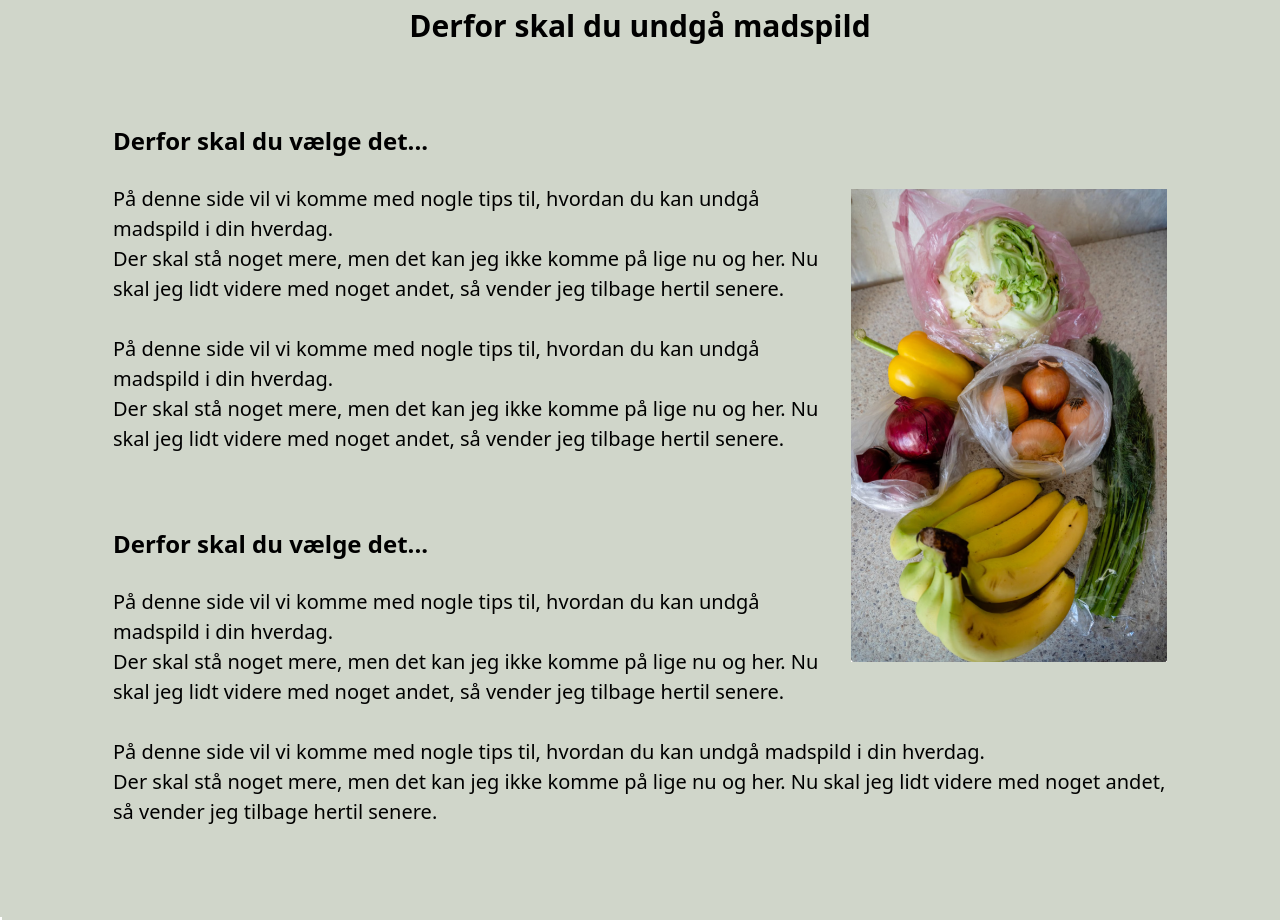
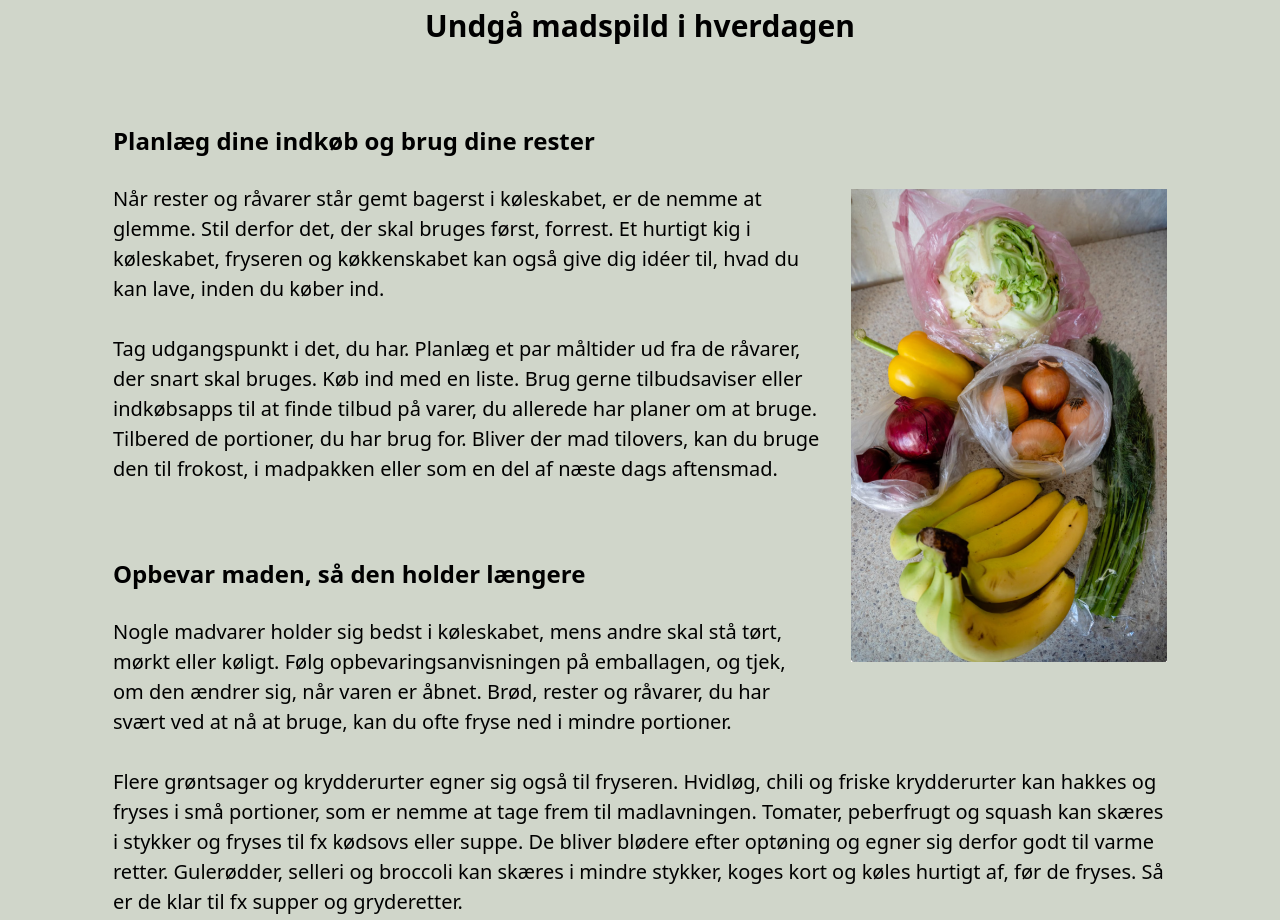
Before and after one commit to dianebryhl-max/Madspild-start, a plain HTML site: page undgåmadspild.html in a window 1280 px wide. Shown: the part 275-1195 px from the top of the page. Drawn offline with Linux system fonts and the light colour scheme.

Commit message:
Sidste gem inden jeg linker til mit dokument. Jeg har været god! - ses

```diff
--- a/css/kontakt.css
+++ b/css/kontakt.css
@@ -146,7 +146,7 @@ form button {
 }
 
 .overskrift-2 {
-    font-size: 30px;
+    font-size: 23px;
     padding-bottom: 1.5em;
     padding-left: 2.5em;
 }
--- a/undgåmadspild.html
+++ b/undgåmadspild.html
@@ -23,7 +23,7 @@
 
         <a href="index.html">
             <!--Logo billede genereret af AI-->
-        <img class="logo" src="img/logo.svg" alt="logo Undgå Madspild, En grønnere hverdag"></a>
+        <img class="logo" src="img/logo.svg" alt=""></a>
 
         <nav>
             <ul>
@@ -42,28 +42,32 @@
 
         <div class="madspild-side">
 
-        <h2>Derfor skal du undgå madspild</h2>
+        <h2>Undgå madspild i hverdagen</h2>
 
         <section>
 
-             <img class="billede1" src="img/Undgå madspild siden.png" alt="Frugt og grøntsager i poser">
+             <img class="billede1" src="img/Undgå madspild siden.png" alt="">
 
-            <h3>Derfor skal du vælge det...</h3>
+            <h3>Planlæg dine indkøb og brug dine rester</h3>
 
 
-            <p class="første-tekst">På denne side vil vi komme med nogle tips til, hvordan du kan undgå madspild i din hverdag. <br>
-            Der skal stå noget mere, men det kan jeg ikke komme på lige nu og her. Nu skal jeg lidt videre med noget andet, så vender jeg tilbage hertil senere.</p>
+            <p class="første-tekst">Når rester og råvarer står gemt bagerst i køleskabet, er de nemme at glemme. Stil derfor det, der skal bruges først, forrest. Et hurtigt kig i køleskabet, fryseren og køkkenskabet kan også give dig idéer til, hvad du kan lave, inden du køber ind.
 
-            <p class="anden-tekst">På denne side vil vi komme med nogle tips til, hvordan du kan undgå madspild i din hverdag. <br>
-            Der skal stå noget mere, men det kan jeg ikke komme på lige nu og her. Nu skal jeg lidt videre med noget andet, så vender jeg tilbage hertil senere.</p>
+            <p class="anden-tekst">Tag udgangspunkt i det, du har. Planlæg et par måltider ud fra de råvarer, der snart skal bruges.
+            Køb ind med en liste. Brug gerne tilbudsaviser eller indkøbsapps til at finde tilbud på varer, du allerede har planer om at bruge.
+            Tilbered de portioner, du har brug for. Bliver der mad tilovers, kan du bruge den til frokost, i madpakken eller som en del af næste dags aftensmad.
+</p>
 
-            <h3 class="overskrift3">Derfor skal du vælge det...</h3>
+            <h3 class="overskrift3">Opbevar maden, så den holder længere</h3>
 
-            <p class="tredje-tekst">På denne side vil vi komme med nogle tips til, hvordan du kan undgå madspild i din hverdag. <br>
-            Der skal stå noget mere, men det kan jeg ikke komme på lige nu og her. Nu skal jeg lidt videre med noget andet, så vender jeg tilbage hertil senere.</p>
+            <p class="tredje-tekst">Nogle madvarer holder sig bedst i køleskabet, mens andre skal stå tørt, mørkt eller køligt. Følg opbevaringsanvisningen på emballagen, og tjek, om den ændrer sig, når varen er åbnet. Brød, rester og råvarer, du har svært ved at nå at bruge, kan du ofte fryse ned i mindre portioner.</p>
 
-            <p class="fjerde-tekst">På denne side vil vi komme med nogle tips til, hvordan du kan undgå madspild i din hverdag. <br>
-            Der skal stå noget mere, men det kan jeg ikke komme på lige nu og her. Nu skal jeg lidt videre med noget andet, så vender jeg tilbage hertil senere.</p>
+            <p class="fjerde-tekst">
+            Flere grøntsager og krydderurter egner sig også til fryseren.
+            Hvidløg, chili og friske krydderurter kan hakkes og fryses i små portioner, som er nemme at tage frem til madlavningen.
+            Tomater, peberfrugt og squash kan skæres i stykker og fryses til fx kødsovs eller suppe. De bliver blødere efter optøning og egner sig derfor godt til varme retter.
+            Gulerødder, selleri og broccoli kan skæres i mindre stykker, koges kort og køles hurtigt af, før de fryses. Så er de klar til fx supper og gryderetter.</p>
+
         </section>
 
         </div>
@@ -77,7 +81,7 @@
             <div class="begge">
 
             <div class="box1">
-        <img class="koteletter" src="img/Koteletter.png" alt="Billede af koteletter i fad med grøntsager">
+        <img class="koteletter" src="img/Koteletter.png" alt="">
 
         <h3>Ugens måltid</h3>
         <p>Koteletter i fad med grøntsager</p>
@@ -85,7 +89,7 @@
 
 
             <div class="box2">
-        <img class="tærte" src="img/Tærte.png" alt="Billede af tærte med grøntsager">
+        <img class="tærte" src="img/Tærte.png" alt="">
 
         <h3>Ugens måltid</h3>
         <p>Tærte med grøntsager</p>
```
Also changed, not shown: index.html (+2 -2 lines), kontakt.html (+8 -6 lines), ugensretter.html (+1 -1 lines).
